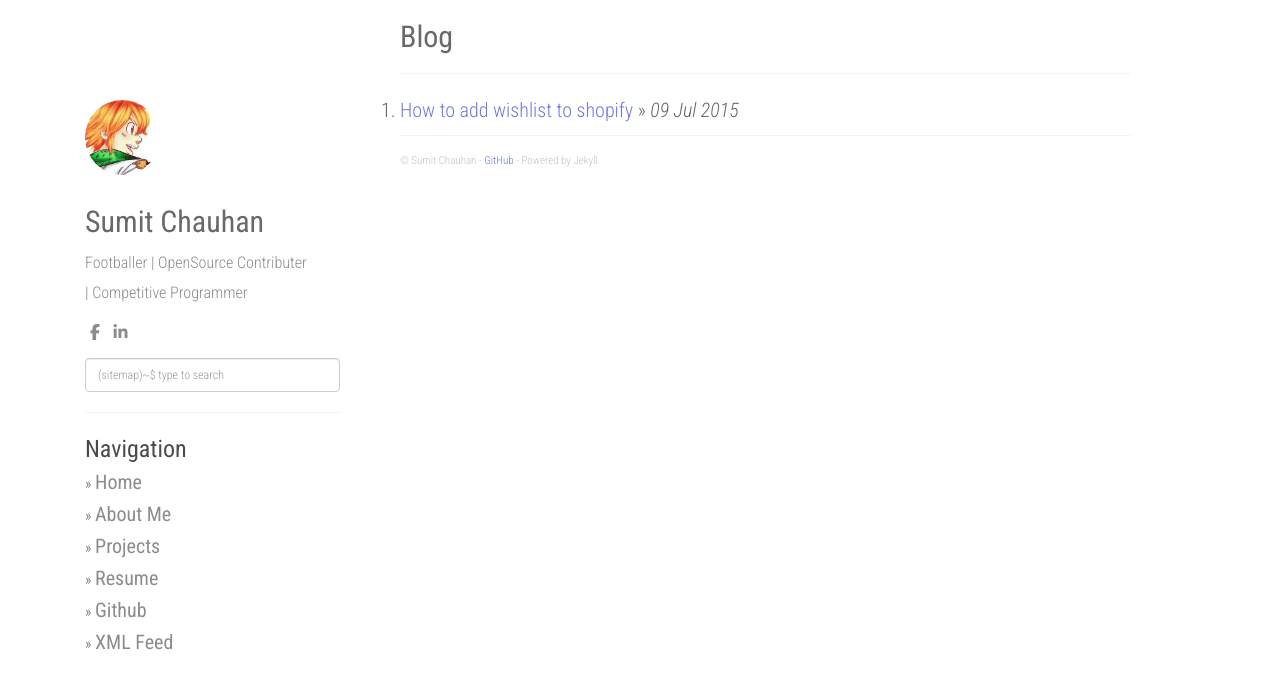
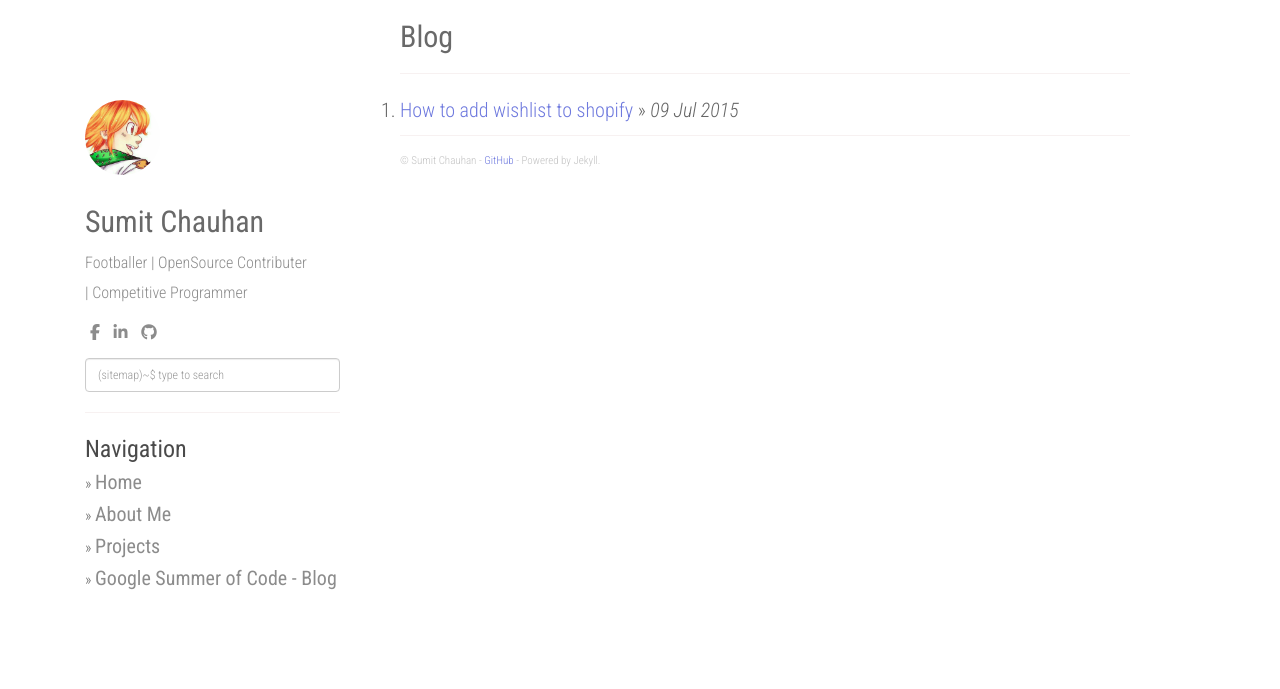
Before and after one commit to sumitcn/sumitcn.github.io, a Jekyll site: the page built from index.html, in a window 1280 px wide. Shown: the top 689 px of the page. Built offline with Jekyll 4.4.1, drawn with Linux system fonts in a browser that asks for light colours; nearby versions of some CDN libraries; the list of posts is cut into pages by our own code.

Commit message:
Update _config.yml

```diff
--- a/_config.yml
+++ b/_config.yml
@@ -16,18 +16,17 @@ urls:
       url: /about/
     - text: Projects
       url: /projects/
-    - text: Resume
-      url:
-    - text: Github
-      url: https://github.com/sumitcn
-    - text: XML Feed
-      url: /feed.xml
+    - text: Google Summer of Code - Blog
+      url: /gsoc/
+
 
 social:
     - icon: fa-facebook
       link: https://www.facebook.com/golu.chauhan25
     - icon: fa-linkedin
       link: https://www.linkedin.com/in/sumit-chauhan-094840136/
+    - icon: fa-github
+      link: https://www.github.com/sumitcn
 
 share:
   twitter_username: #
```
